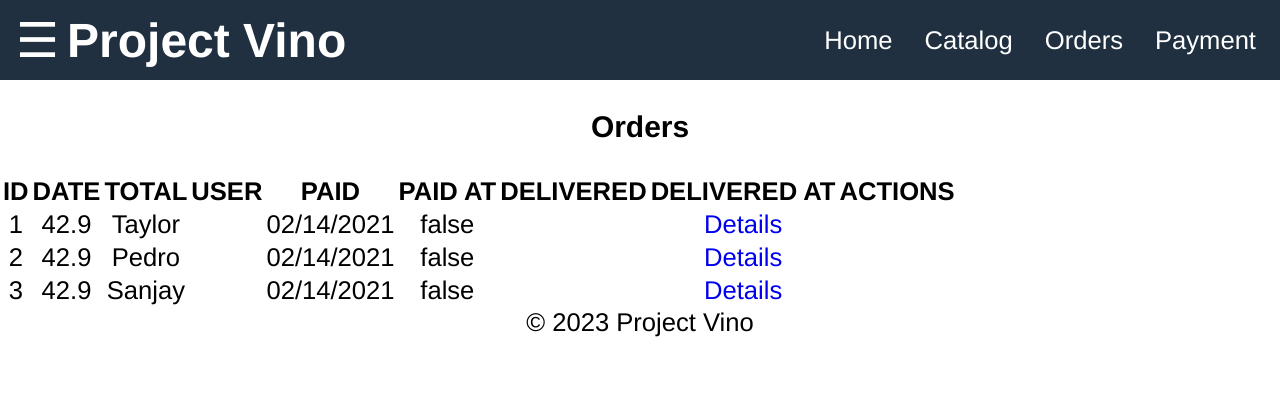
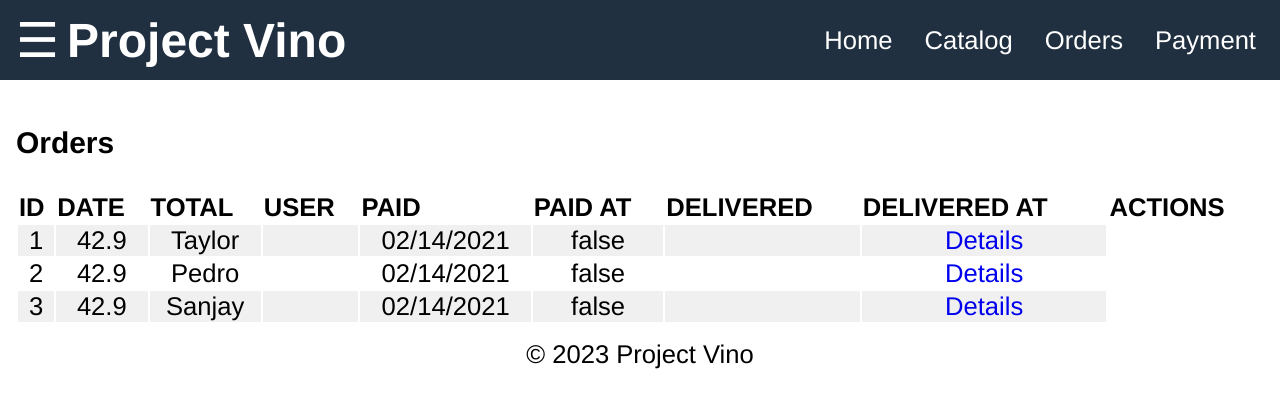
Before and after one commit to PROJECT-VINO/project-vino-web, a React (Create React App) app in the folder frontend/: page /orders in a window 1280 px wide. Shown: the top 408 px of the page. Built offline with nearby package versions, Linux system fonts and the light colour scheme.

Commit message:
idex.css update

```diff
--- a/frontend/src/index.css
+++ b/frontend/src/index.css
@@ -169,3 +169,20 @@ input {
   border: 0.1rem #c0c0c0 solid;
   border-radius: 0.5rem;
 }
+.order-header {
+  display: flex;
+  justify-content: space-between;
+  align-items: flex-start;
+}
+.content-margined {
+  margin: 1rem;
+}
+.table {
+   width: 100%;
+  }
+  th {
+    text-align: left;
+   }
+   tbody > tr:nth-child(odd) {
+    background-color: #f0f0f0;
+  }
```
